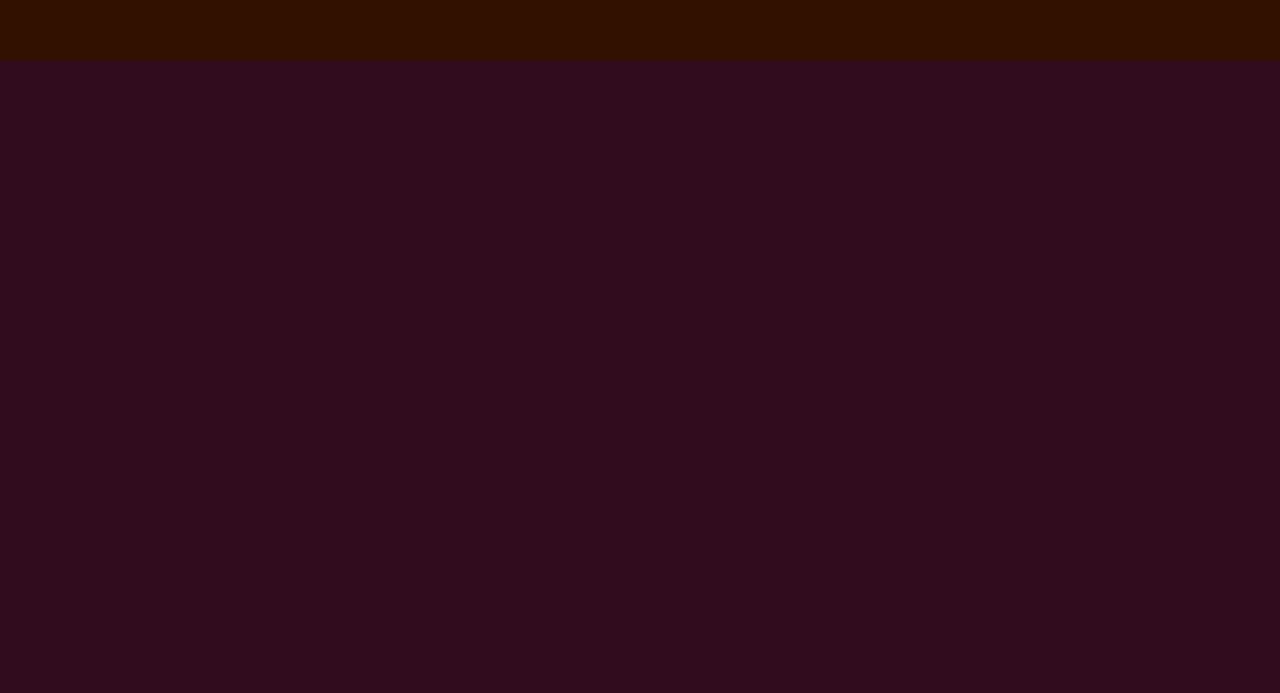
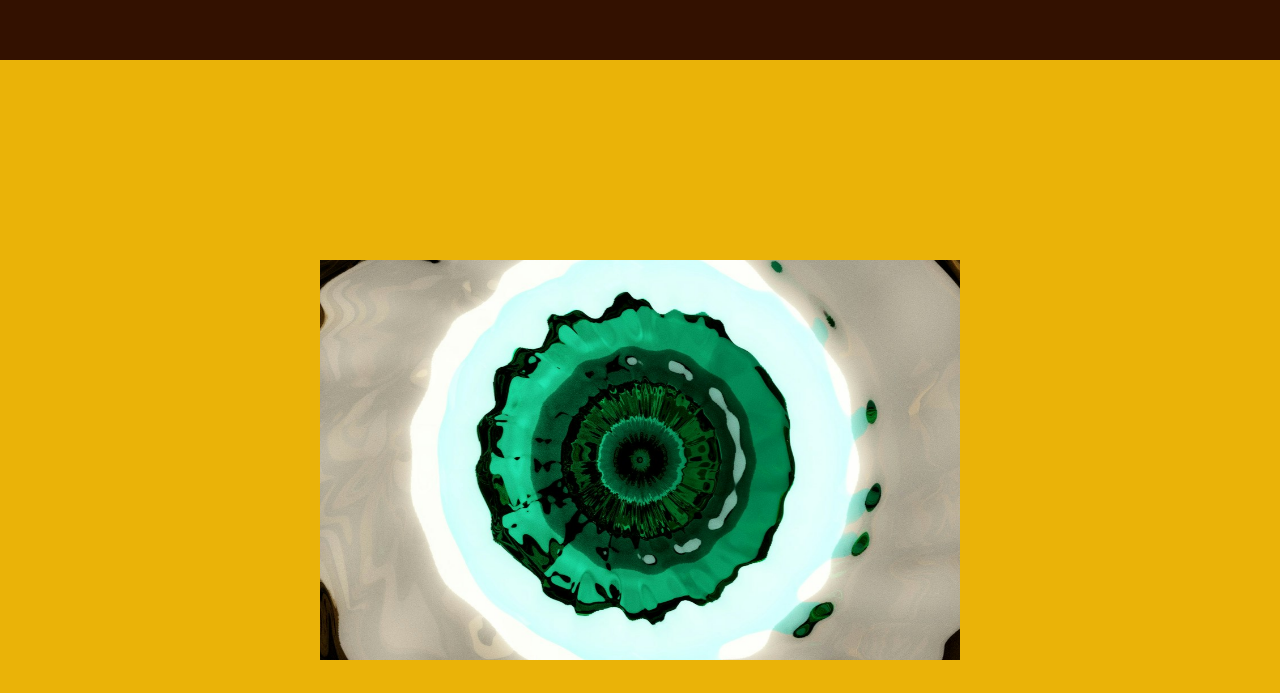
Before and after one commit to Clade-alt/reactspa.github.io, a React (Vite) app in the folder react-spa/: page / in a window 1280 px wide. Shown: the part 2104-2797 px from the top of the page. Built offline with nearby package versions, Linux system fonts and the light colour scheme; a web font is replaced by a local one.

Commit message:
Update all files

```diff
--- a/react-spa/src/components/ArtSection.tsx
+++ b/react-spa/src/components/ArtSection.jsx
@@ -1,5 +1,6 @@
 import React from "react";
 import { motion, useScroll, useTransform, useMotionTemplate } from 'framer-motion';
+import Artbackground from "../assets/bgimg.jpg";
 
 const SECTION_HEIGHT = 1500;
 
@@ -12,7 +13,7 @@ const ArtSection = () => {
             <CenterImage/>
             <ParallaxImages/>
 
-            <div className="absolute bottom-0 left-0 right-0 h-96 bg-gradient-to-b from-zinc-50/0 to-zinc-950" />
+            <div className="absolute bottom-0 left-0 right-0 h-96 b" />
         </div>
     );
 };
@@ -23,11 +24,11 @@ const CenterImage = () => {
     const clip1 = useTransform(scrollY, [0, SECTION_HEIGHT], [25, 0]);
     const clip2 = useTransform(scrollY, [0, SECTION_HEIGHT], [75, 100]);
 
-    const clipPath = useMotionTemplate`polygon(${clip1}% ${clip1}% ${clip2}% ${clip1}% ${clip2}% ${clip2}% ${clip1}% ${clip2}%)`;
+    const clipPath = useMotionTemplate`polygon(${clip1}% ${clip1}%, ${clip2}% ${clip1}%, ${clip2}% ${clip2}%, ${clip1}% ${clip2}%)`;
 
-    const opacity = useTransform(scrollY, [SECTION_HEIGHT, SECTION_HEIGHT + 500], [1, 0]);
+    const opacity = useTransform(scrollY, [SECTION_HEIGHT, SECTION_HEIGHT + 50000], [1, 0]);
 
-    const backgroundSize = useTransform(scrollY, [0, SECTION_HEIGHT + 500], ["170%", "100%"]);
+    const backgroundSize = useTransform(scrollY, [0, SECTION_HEIGHT + 2000], ["170%", "60%"]);
 
     return (
         <motion.div
@@ -35,8 +36,8 @@ const CenterImage = () => {
             style={{
                 opacity,
                 backgroundSize,
-                clipPath,
-                backgroundImage:"https://unsplash.com/photos/a-close-up-of-a-spiral-U1iwzpmozrU",
+                clipPath: clipPath,
+                backgroundImage:`url(${Artbackground})`,
                 backgroundPosition: "center",
                 backgroundRepeat: "no-repeat",
             }}
@@ -63,12 +64,6 @@ const ParallaxImg = ({
     src,
     start,
     end,
-}: {
-    className?: string;
-    alt: string;
-    src: string;
-    start: number;
-    end: number;
 }) => {
     return <motion.img src={src} alt={alt} className={className}/>;
 };
--- a/react-spa/src/components/ParallaxSection.jsx
+++ b/react-spa/src/components/ParallaxSection.jsx
@@ -20,14 +20,14 @@ const ParallaxSection = () => {
     const { scrollYProgress } = useScroll({ target: ref });
 
     // Updated parallax values for a smoother animation
-    const backgroundY = useParallax(scrollYProgress, 80); // Moves slower
+    const backgroundY = useParallax(scrollYProgress, 85); // Moves slower
     const mountainsY = useParallax(scrollYProgress, 70); // Moves slower than logo
     const logoLandY = useParallax(scrollYProgress, 75); // Slightly faster than mountains
-    const jungle1Y = useParallax(scrollYProgress, 40); // Faster than logo
-    const jungle2Y = useParallax(scrollYProgress, 35); // Faster than jungle1
+    const jungle1Y = useParallax(scrollYProgress, 55); // Faster than logo
+    const jungle2Y = useParallax(scrollYProgress, 45); // Faster than jungle1
     const jungle3Y = useParallax(scrollYProgress, 30);  // Faster than jungle2
     const jungle4Y = useParallax(scrollYProgress, 20);  // No movement
-    const jungle5Y = useParallax(scrollYProgress, 10); // Slight upward movement
+    const jungle5Y = useParallax(scrollYProgress, 5); // Slight upward movement
     const manOnMountainY = useParallax(scrollYProgress, 20); // Moves slightly faster
 
     return (
--- a/react-spa/src/components/ServiceSection.jsx
+++ b/react-spa/src/components/ServiceSection.jsx
@@ -11,7 +11,7 @@ const ServiceSection = () => {
 
     return (
         <section className="w-full h-screen bg-yellow-500 py-16 md:py-20 lg:py-24 flex items-center">
-            <div className="container mx-auto px-4 sm:px-6 lg:px-8">
+            <div className="container mx-auto px-4 sm:px-6 lg:px-8 ">
                 <motion.div
                     ref={ref}
                     className="max-w-7xl mx-auto text-white" // Increased width
--- a/react-spa/src/index.css
+++ b/react-spa/src/index.css
@@ -9,7 +9,7 @@ body {
   font-family: -apple-system, BlinkMacSystemFont, "Segoe UI", sans-serif;
   -webkit-font-smoothing: antialiased;
   -moz-osx-font-smoothing: grayscale;
-  background-color: #310c1e;
+  background-color: rgb(234 179 8);
 }
 
 code {
```
Also changed, not shown: react-spa/src/assets/bgimg.jpg (added).
